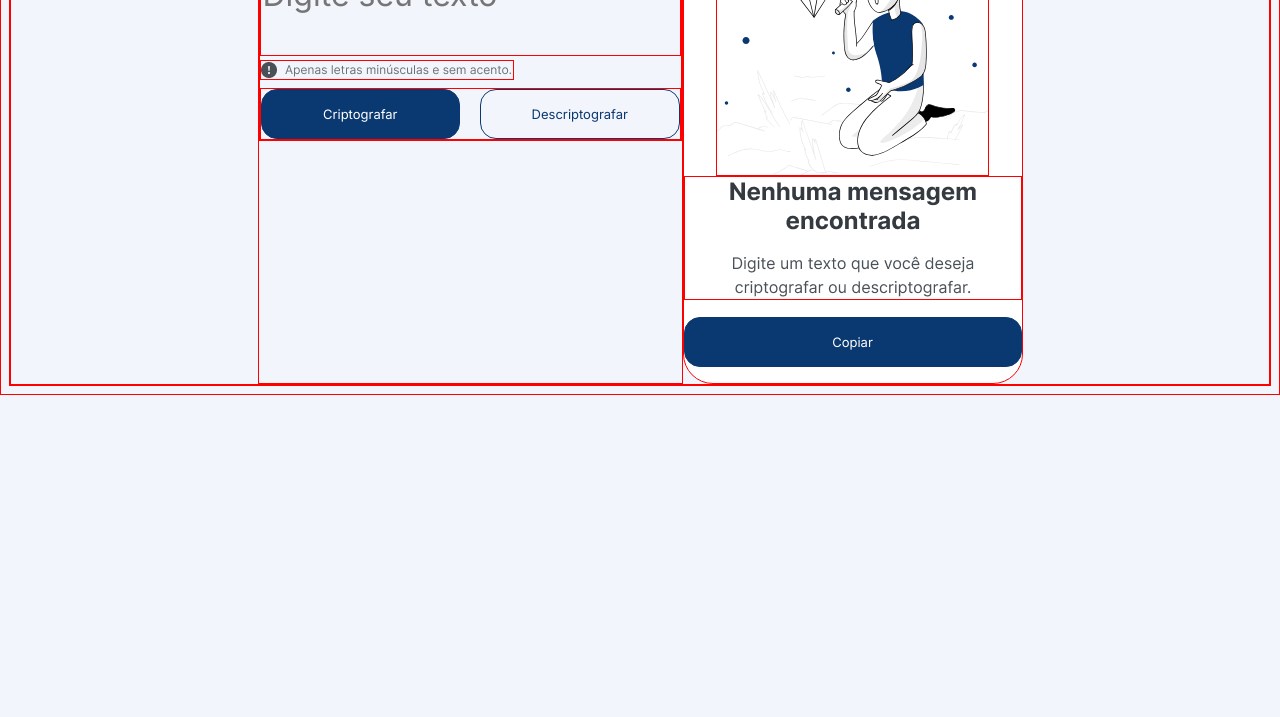
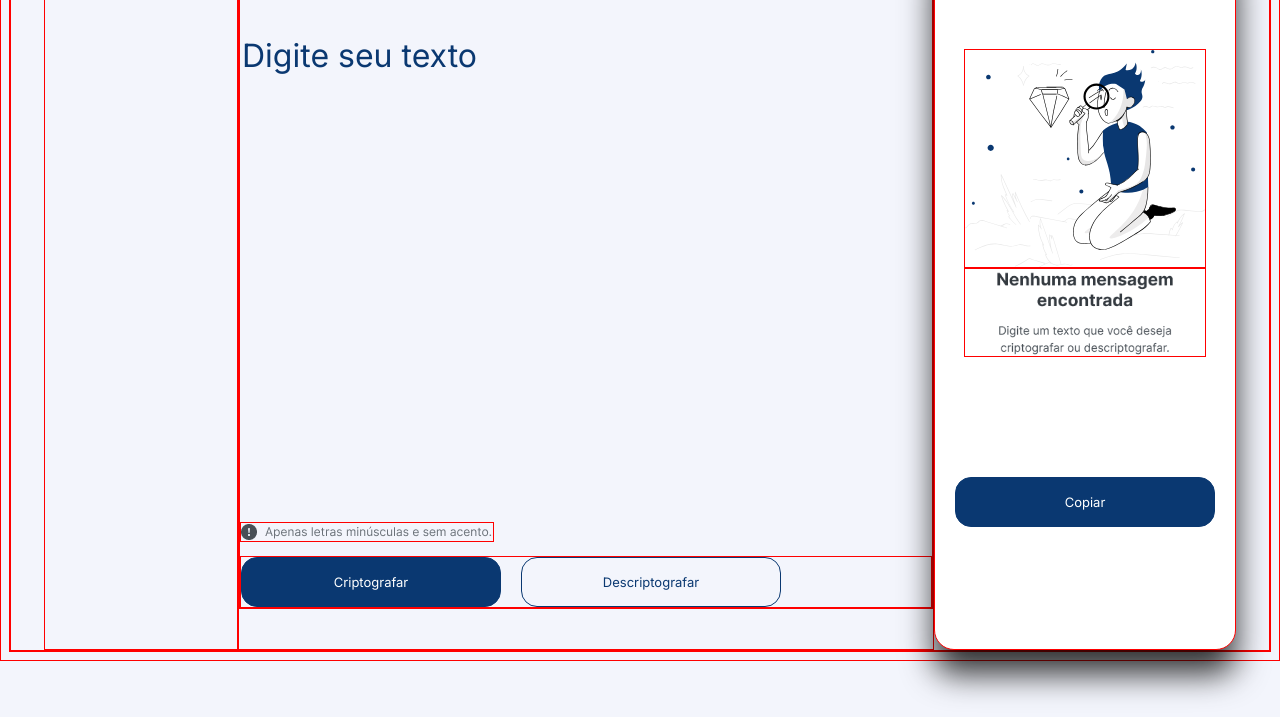
Before and after one commit to jeffersonwhitney/Encriptador-de-Texto---Alura, a plain HTML site: page index.html in a window 1280 px wide. Shown: the part 83-800 px from the top of the page. Drawn offline with Linux system fonts and the light colour scheme.

Commit message:
atualização diagramação

```diff
--- a/index.html
+++ b/index.html
@@ -8,8 +8,10 @@
     </head>
     <body>
         <section class="apresentacao">
+            <div class="logo">
+            <img src="assets/logo_alura.png" id="logo_alura" alt="logo_alura">
+            </div>
             <div class="apresentacao__esquerda">
-                <img src="assets/logo_alura.png" id="logo_alura" alt="logo_alura">
                 <div class="apresentacao__esquerda__usuario">
                     <textarea id="texto__input" autofocus placeholder="Digite seu texto"></textarea>
                     <img src="assets/letras_minusculas.png" id="letras_minusculas">
--- a/style.css
+++ b/style.css
@@ -22,6 +22,11 @@ body {
     align-items: flex-start;
 }
 
+.logo{
+    width: 15vw;
+    margin-top: 1%;
+}
+
 #logo_alura{
     width: 100px;
 }
@@ -31,13 +36,21 @@ body {
     font-weight: 400;
     font-size: 32px;
     background-color: #F3F5FC;
-    /* border: none; */
+    border: none;
     color: #0A3871;
     outline: none;
     resize: none;
+    width: 50vw;
+    height: 60vh;
+    margin-top  : 15%;
+    padding-right: 50px;
 }
 
-#letras_minusculas
+textarea::placeholder {
+    color: #0A3871;
+  }
+
+  #letras_minusculas
 {
     display: flex;
     align-items: flex-start;
@@ -63,20 +76,32 @@ body {
 
 .apresentacao__direita {
     background-color: white;
-    border-radius: 30px;
+    border-radius: 20px;
+    width: 300px;
+    height: 75vh;
+    margin: 1% 0 0 0;
+    padding-top: 8.5%;
     display: flex;
     flex-direction: column;
     align-items: center;
+    justify-content: flex-start;
+    box-shadow: 0px 24px 32px rgba(0, 0, 0, 0.8);
+
 }
 
 #moca_sentada {
     width: 80%;
 }
 
+#nenhuma_menssagem_encontrada{
+    width: 80%;
+}
+
 #botao_copiar {
     background-color: #0A3871;
     color: white;
-    margin: 5% 0% 5%;
+    margin: 120px 0% 7%;
+    height: 50px;
 }
 
 button
@@ -87,7 +112,7 @@ button
     border: 1px solid #0A3871;
     border-radius: 16px;
     height: 50px;
-    width: 100%;
+    width: 260px;
 }
 
 @media (max-width: 600px) {
```
